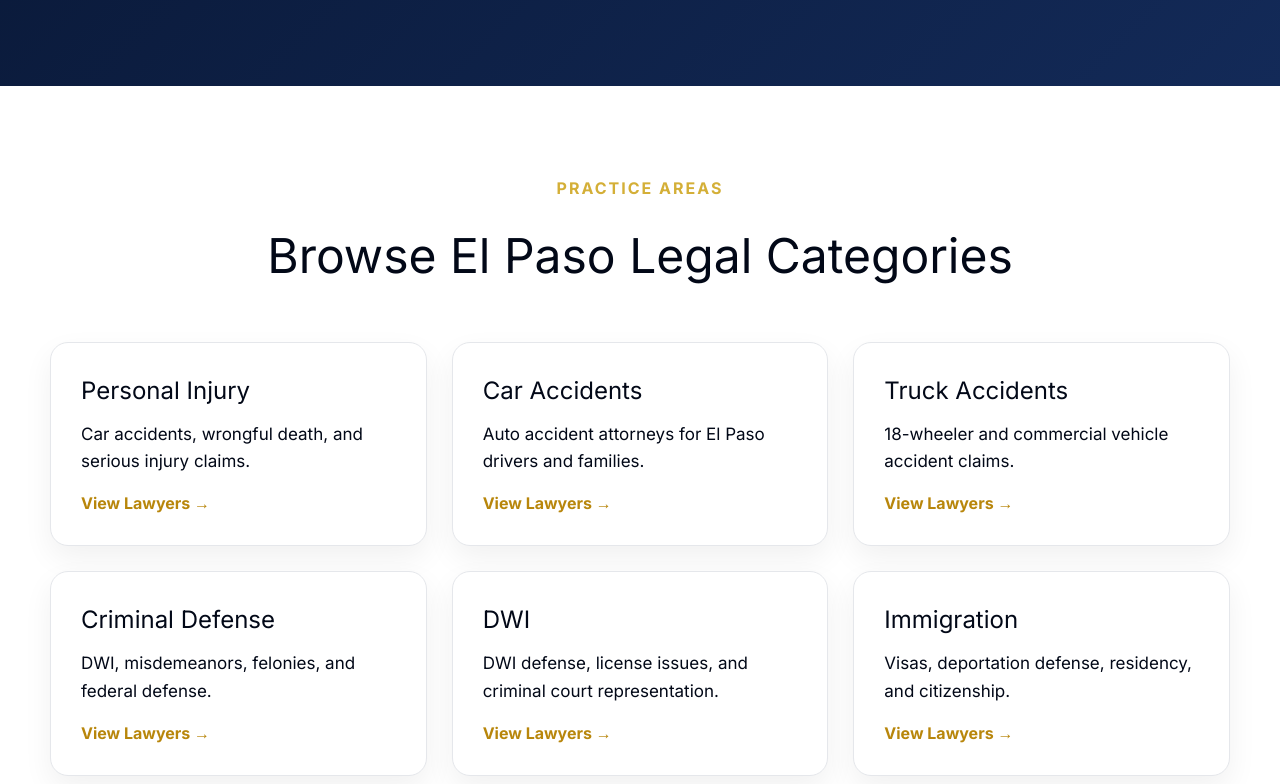
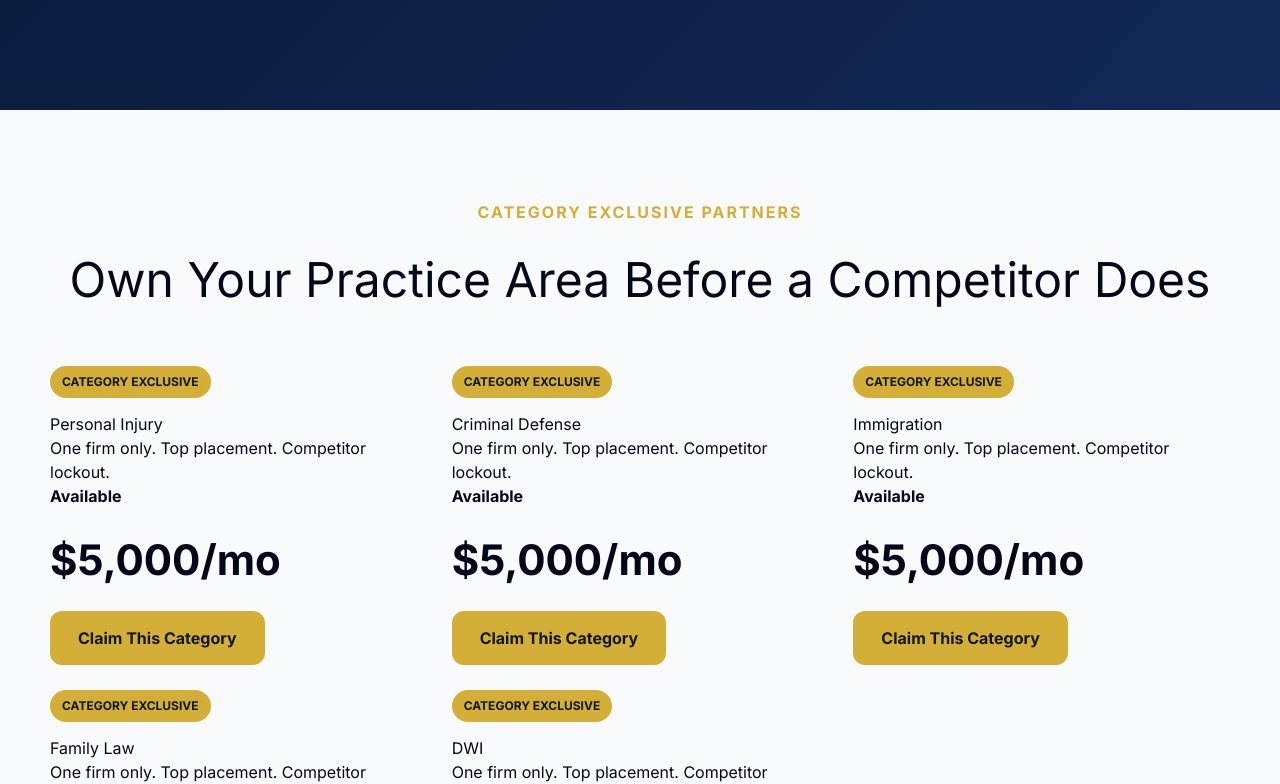
Before and after one commit to chapstucker-dotcom/best-ep-lawyers-, a React (Vite) app: page / in a window 1280 px wide. Shown: the part 706-1490 px from the top of the page. Built offline with nearby package versions, Linux system fonts and the light colour scheme.

Commit message:
upgrade homepage with exclusive slots and firm cards

```diff
--- a/src/App.tsx
+++ b/src/App.tsx
@@ -2,24 +2,32 @@ import { useMemo, useState } from "react";
 import "./App.css";
 
 const practiceAreas = [
-  ["Personal Injury", "Car accidents, wrongful death, and serious injury claims."],
-  ["Car Accidents", "Auto accident attorneys for El Paso drivers and families."],
-  ["Truck Accidents", "18-wheeler and commercial vehicle accident claims."],
-  ["Criminal Defense", "DWI, misdemeanors, felonies, and federal defense."],
+  ["Personal Injury", "Car accidents, wrongful death, catastrophic injury, and negligence claims."],
+  ["Car Accidents", "Compare El Paso attorneys handling auto accident and insurance claims."],
+  ["Truck Accidents", "18-wheeler, commercial vehicle, and serious trucking accident cases."],
+  ["Criminal Defense", "DWI, misdemeanors, felonies, and federal defense representation."],
   ["DWI", "DWI defense, license issues, and criminal court representation."],
-  ["Immigration", "Visas, deportation defense, residency, and citizenship."],
+  ["Immigration", "Visas, deportation defense, residency, green cards, and citizenship."],
   ["Family Law", "Divorce, custody, child support, and family court matters."],
   ["Estate Planning", "Wills, trusts, probate, and estate planning support."],
-  ["Business Law", "Contracts, disputes, formation, and business legal matters."],
+  ["Business Law", "Contracts, disputes, business formation, and commercial legal matters."],
+];
+
+const exclusiveSlots = [
+  ["Personal Injury", "Available", "$5,000/mo"],
+  ["Criminal Defense", "Available", "$5,000/mo"],
+  ["Immigration", "Available", "$5,000/mo"],
+  ["Family Law", "Available", "$5,000/mo"],
+  ["DWI", "Available", "$5,000/mo"],
 ];
 
 const firms = [
-  ["Cesar Ornelas Injury Law", "Personal Injury", "(915) 209-0646", "Category Exclusive"],
-  ["Setra Law Firm", "Criminal Defense", "(915) 337-8100", "Featured"],
-  ["Villar & Garcia Immigration Attorneys", "Immigration", "(915) 314-2363", "Featured"],
-  ["El Paso Family Law Group", "Family Law", "(915) 555-2000", "Featured"],
-  ["Border Defense Lawyers", "DWI / Criminal Defense", "(915) 555-3000", "Featured"],
-  ["West Texas Estate Counsel", "Estate Planning", "(915) 555-4000", "Expert"],
+  ["Cesar Ornelas Injury Law", "Personal Injury", "(915) 209-0646", "Category Exclusive", "Car accidents, injury claims, wrongful death, and serious injury cases."],
+  ["Setra Law Firm", "Criminal Defense", "(915) 337-8100", "Featured", "DWI, misdemeanors, felonies, and criminal defense representation."],
+  ["Villar & Garcia Immigration Attorneys", "Immigration", "(915) 314-2363", "Featured", "Immigration, deportation defense, residency, and visa matters."],
+  ["El Paso Family Law Group", "Family Law", "(915) 555-2000", "Featured", "Divorce, custody, support, and family law matters."],
+  ["Border Defense Lawyers", "DWI / Criminal Defense", "(915) 555-3000", "Featured", "DWI, criminal defense, and courtroom representation."],
+  ["West Texas Estate Counsel", "Estate Planning", "(915) 555-4000", "Expert", "Wills, trusts, probate, and estate planning."],
 ];
 
 export default function App() {
@@ -37,6 +45,7 @@ export default function App() {
         <div className="logo">El Paso&apos;s Best Lawyers</div>
         <nav>
           <a href="#areas">Practice Areas</a>
+          <a href="#exclusive">Exclusive Slots</a>
           <a href="#firms">Featured Firms</a>
           <a href="#pricing">Pricing</a>
           <a className="header-button" href="#lead">List Your Firm</a>
@@ -48,7 +57,7 @@ export default function App() {
         <h1>Find the Right El Paso Lawyer in Minutes.</h1>
         <p className="hero-text">
           Search and compare trusted El Paso attorneys by practice area, reviews,
-          experience, and availability.
+          experience, availability, and premium category placement.
         </p>
 
         <div className="search-box">
@@ -62,7 +71,31 @@ export default function App() {
 
         <div className="hero-actions">
           <a className="button gold" href="#firms">Find a Lawyer</a>
-          <a className="button outline" href="#pricing">List Your Firm</a>
+          <a className="button outline" href="#exclusive">Claim a Category</a>
+        </div>
+
+        <div className="trust-strip">
+          <span>Verified Local Firm Profiles</span>
+          <span>Fast Consultation Requests</span>
+          <span>Premium Category Placement</span>
+        </div>
+      </section>
+
+      <section id="exclusive" className="section exclusive-section">
+        <p className="eyebrow centered">CATEGORY EXCLUSIVE PARTNERS</p>
+        <h2>Own Your Practice Area Before a Competitor Does</h2>
+
+        <div className="grid">
+          {exclusiveSlots.map(([category, status, price]) => (
+            <article className="exclusive-card" key={category}>
+              <span className="badge">CATEGORY EXCLUSIVE</span>
+              <h3>{category}</h3>
+              <p>One firm only. Top placement. Competitor lockout.</p>
+              <strong>{status}</strong>
+              <div className="price smaller">{price}</div>
+              <a className="button gold" href="#lead">Claim This Category</a>
+            </article>
+          ))}
         </div>
       </section>
 
@@ -86,14 +119,19 @@ export default function App() {
         <h2>Top-Rated Attorneys You Can Trust</h2>
 
         <div className="grid">
-          {filteredFirms.map(([name, category, phone, badge]) => (
+          {filteredFirms.map(([name, category, phone, badge, description]) => (
             <article className="firm-card" key={name}>
               <span className="badge">{badge}</span>
+              <div className="firm-avatar">{name.charAt(0)}</div>
               <h3>{name}</h3>
               <p className="stars">★★★★★ 4.9 Reviews</p>
-              <p>{category}</p>
+              <p><strong>{category}</strong></p>
+              <p>{description}</p>
               <p className="phone">{phone}</p>
-              <a className="button small gold" href="#lead">Request Consultation</a>
+              <div className="card-actions">
+                <a className="button small gold" href="#lead">Request Consultation</a>
+                <a className="button small dark-btn" href="#lead">View Profile</a>
+              </div>
             </article>
           ))}
         </div>
@@ -101,7 +139,7 @@ export default function App() {
 
       <section id="pricing" className="section dark">
         <p className="eyebrow centered">FOR ATTORNEYS</p>
-        <h2>Claim Premium Placement in Your Practice Area</h2>
+        <h2>Turn Local Search Into Qualified Legal Leads</h2>
 
         <div className="grid">
           <article className="price-card">
@@ -128,8 +166,9 @@ export default function App() {
       </section>
 
       <section id="lead" className="section lead">
-        <h2>Need a Lawyer?</h2>
-        <p>Tell us what kind of attorney you need and compare available El Paso firms.</p>
+        <p className="eyebrow centered">GET MATCHED</p>
+        <h2>Need a Lawyer or Want to List Your Firm?</h2>
+        <p>Tell us what you need. We&apos;ll help connect people with trusted El Paso law firms.</p>
 
         <form className="lead-form">
           <input placeholder="Full Name" />
@@ -143,9 +182,10 @@ export default function App() {
             <option>DWI</option>
             <option>Immigration</option>
             <option>Family Law</option>
+            <option>Attorney Advertising</option>
           </select>
-          <textarea placeholder="Briefly describe your legal issue" />
-          <button type="button">Request a Consultation</button>
+          <textarea placeholder="Briefly describe your legal issue or listing request" />
+          <button type="button">Submit Request</button>
         </form>
       </section>
 
```
